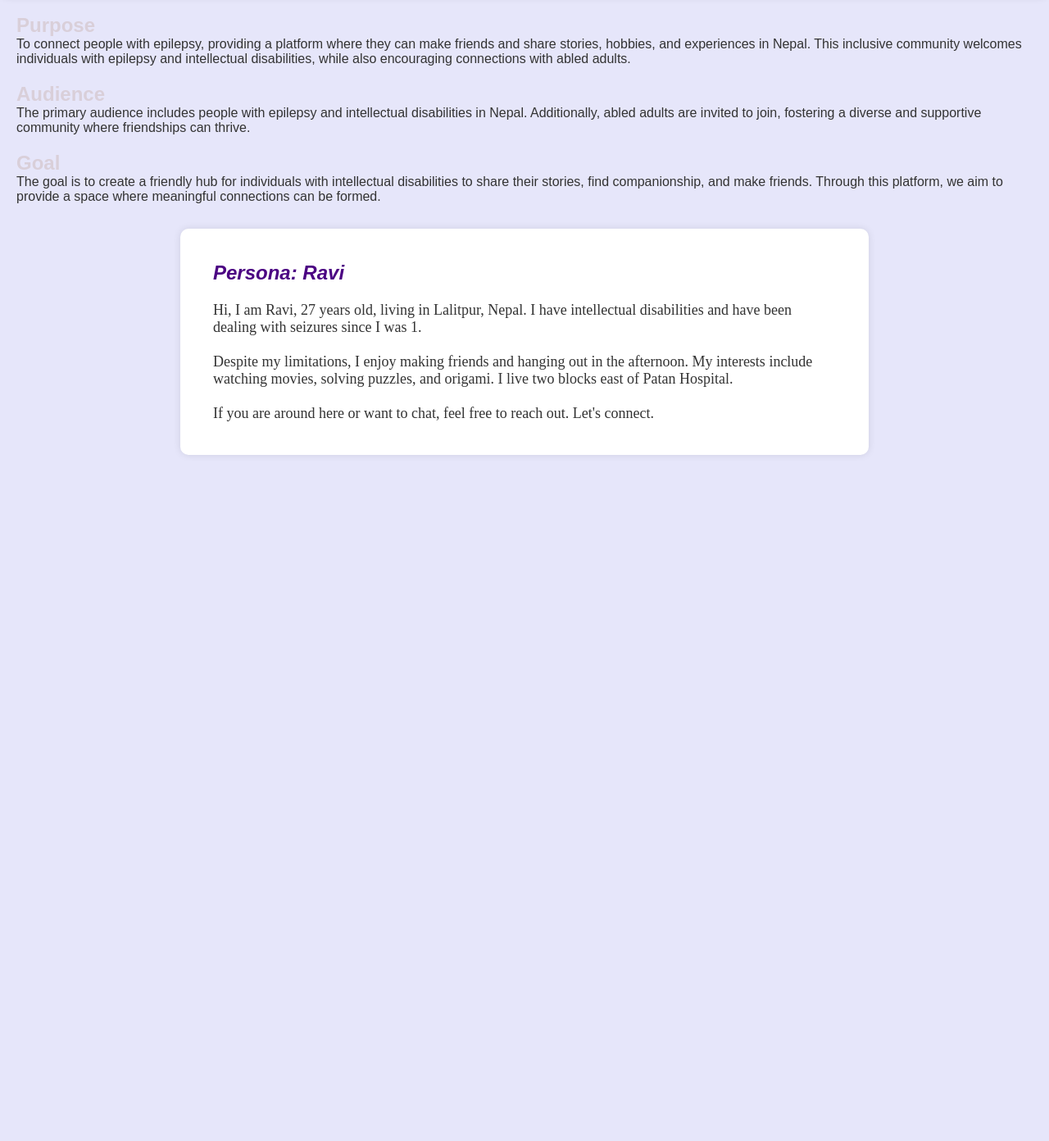
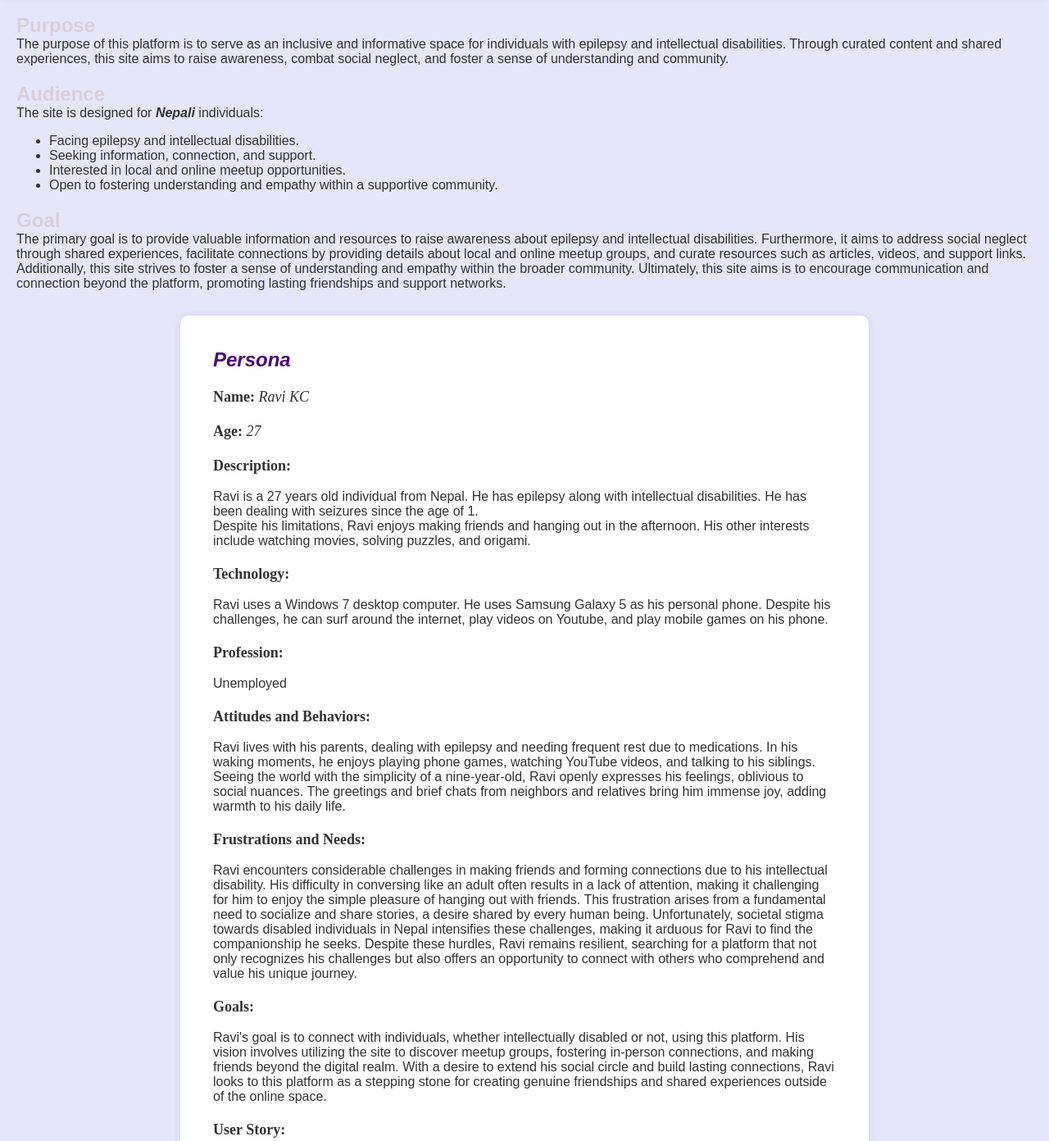
Before and after one commit to ash1shkhatri/pwp-ashish, a plain HTML site: page public_html/documentation/milestone-1.html in a window 1280 px wide. Shown: the part 80-1472 px from the top of the page at 82% size. Before the commit the page ends 800 px from the top, so only its background shows below. Drawn offline with Linux system fonts and the light colour scheme.

Commit message:
rearranged files outside of public_html directory. rewrote Readme document. added new information for the website including more information about the persona and what this site aims to achieve.

```diff
--- a/public_html/documentation/milestone-1.html
+++ b/public_html/documentation/milestone-1.html
@@ -11,7 +11,9 @@
     <section>
         <h1>Purpose</h1>
         <p>
-            To connect people with epilepsy, providing a platform where they can make friends and share stories, hobbies, and experiences in Nepal. This inclusive community welcomes individuals with epilepsy and intellectual disabilities, while also encouraging connections with abled adults.
+            The purpose of this platform is to serve as an inclusive and informative space for individuals with epilepsy
+            and intellectual disabilities. Through curated content and shared experiences, this site aims to raise awareness,
+            combat social neglect, and foster a sense of understanding and community.
         </p>
     </section>
 
@@ -19,7 +21,14 @@
     <section>
         <h1>Audience</h1>
         <p>
-            The primary audience includes people with epilepsy and intellectual disabilities in Nepal. Additionally, abled adults are invited to join, fostering a diverse and supportive community where friendships can thrive.
+            The site is designed for <b> <i>Nepali</i> </b> individuals:
+            <ul>
+        <li> Facing epilepsy and intellectual disabilities.</li>
+        <li>Seeking information, connection, and support.</li>
+        <li>Interested in local and online meetup opportunities.</li>
+        <li>Open to fostering understanding and empathy within a supportive community.</li>
+    </ul>
+
         </p>
     </section>
 
@@ -27,19 +36,58 @@
     <section>
         <h1>Goal</h1>
         <p>
-            The goal is to create a friendly hub for individuals with intellectual disabilities to share their stories, find companionship, and make friends. Through this platform, we aim to provide a space where meaningful connections can be formed.
+        <p>The primary goal is to provide valuable information and resources to raise awareness about epilepsy and intellectual disabilities.
+        Furthermore, it aims to address social neglect through shared experiences, facilitate connections by providing details about local and online meetup groups,
+        and curate resources such as articles, videos, and support links. Additionally, this site strives to foster a sense of understanding and empathy within the broader community.
+        Ultimately, this site aims is to encourage communication and connection beyond the platform, promoting lasting friendships and support networks.</p>
         </p>
     </section>
 
 
 <div class="container">
     <section>
-        <h1>Persona: Ravi</h1>
+        <h1>Persona</h1>
         <p> <br>
-            Hi, I am Ravi, 27 years old, living in Lalitpur, Nepal. I have intellectual disabilities and have been dealing with seizures since I was 1.
-        <p> <br>Despite my limitations, I enjoy making friends and hanging out in the afternoon. My interests include watching movies, solving puzzles, and origami. I live two blocks east of Patan Hospital.</p>
-        <p> <br> If you are around here or want to chat, feel free to reach out. Let's connect. </p>
-        </p>
+            <b> Name:</b> <i> Ravi KC </i>
+            <br> <br> <b> Age:</b> <i> 27 </i>
+
+
+        <p>  <br>  <b> Description:</b> </p> <br>Ravi is a  27 years old individual from Nepal. He has epilepsy along with intellectual disabilities. He has been dealing with seizures
+            since the age of 1.
+          <br>Despite his limitations, Ravi enjoys making friends and hanging out in the afternoon. His other interests include watching movies,
+        solving puzzles, and origami.
+
+        <p>  <br>  <b> Technology:</b> </p>
+        <br> Ravi uses a Windows 7 desktop computer. He uses Samsung Galaxy 5 as his personal phone. Despite his challenges, he can surf around the internet,
+        play videos on Youtube, and play mobile games on his phone.
+
+        <p>  <br>  <b> Profession:</b> </p>
+        <br> Unemployed
+
+        <p>  <br>  <b> Attitudes and Behaviors:</b> </p>
+        <BR>  Ravi lives with his parents, dealing with epilepsy and needing frequent rest due to medications. In his waking moments, he enjoys playing phone games, watching YouTube videos, and talking to his siblings. Seeing the world with the simplicity of a nine-year-old, Ravi openly expresses his feelings,
+        oblivious to social nuances.
+        The greetings and brief chats from neighbors and relatives bring him immense joy, adding warmth to his daily life.
+
+        <p>  <br>  <b> Frustrations and Needs:</b> </p>
+        <br> Ravi encounters considerable challenges in making friends and forming connections due to his intellectual disability.
+        His difficulty in conversing like an adult often results in a lack of attention, making it challenging for him to enjoy the
+        simple pleasure of hanging out with friends. This frustration arises from a fundamental need to socialize and share stories,
+        a desire shared by every human being. Unfortunately, societal stigma towards disabled individuals in Nepal intensifies these
+        challenges, making it arduous for Ravi to find the companionship he seeks. Despite these hurdles, Ravi remains resilient,
+        searching for a platform that
+        not only recognizes his challenges but also offers an opportunity to connect with others who comprehend and value his unique journey.
+
+        <p>  <br>  <b> Goals:</b> </p>
+        <br>Ravi's goal is to connect with individuals, whether intellectually disabled or not, using this platform.
+        His vision involves utilizing the site to discover meetup groups, fostering in-person connections, and making friends beyond
+        the digital realm. With a desire to extend his social circle and build lasting connections,
+        Ravi looks to this platform as a stepping stone for creating genuine friendships and shared experiences outside
+        of the online space.</p>
+
+        <p>  <br>  <b> User Story:</b> </p>
+      <br> <p> As a user, I want to connect with other individuals and make friends to hang out and spend time with. </p>
+
     </section>
 </div>
 
```
Also changed, not shown: README.md, 4 other files.
